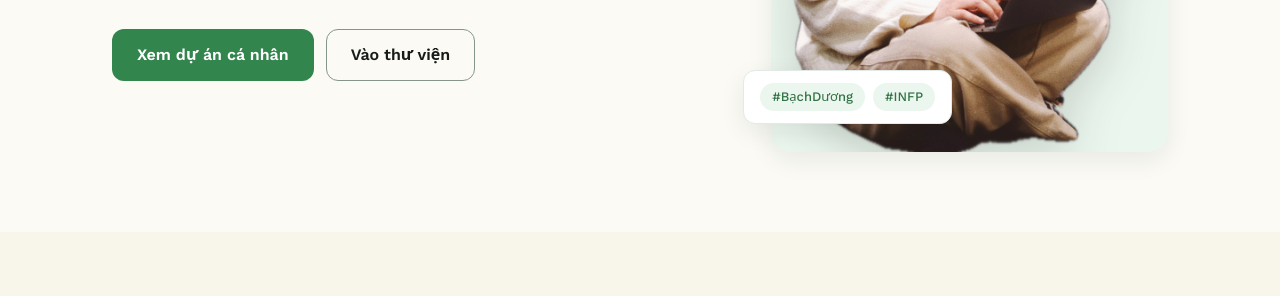
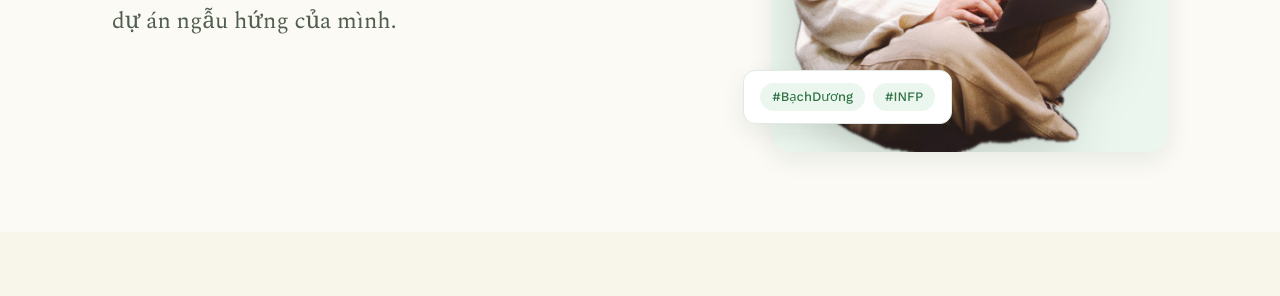
Before and after one commit to minhpth85/minhfam, a plain HTML site: page site/index.html in a window 1280 px wide. Shown: the part 504-800 px from the top of the page. Drawn offline with nearby package versions, Linux system fonts and the light colour scheme.

Commit message:
Xóa 2 button ở hero section trang chủ (#1)
Claude-Session: https://claude.ai/code/session_01KazH2mRmwzjRUkzYCzwfd1

Co-authored-by: Claude <noreply@anthropic.com>

```diff
--- a/site/index.html
+++ b/site/index.html
@@ -156,10 +156,6 @@ try{var t=localStorage.getItem('theme');if(t==='dark'||t==='light')document.docu
     <div>
       <h1>Xin chào ^^<br>Mình là Minh Fam.</h1>
       <p class="lead">Đây là một không gian nhỏ để mình lưu giữ và chia sẻ những bài viết cá nhân, kinh nghiệm vibe-coding và các dự án ngẫu hứng của mình.</p>
-      <div class="hero-actions">
-        <a class="btn" href="du-an.html">Xem dự án cá nhân</a>
-        <a class="btn secondary" href="thu-vien.html">Vào thư viện</a>
-      </div>
     </div>
     <div class="portrait">
       <div class="ph"><img src="anh/lam-viec-sofa-tach-nen.png" alt="Minh đeo tai nghe, ngồi xếp bằng với laptop, mỉm cười nhìn vào máy ảnh" width="821" height="1000"></div>
```
